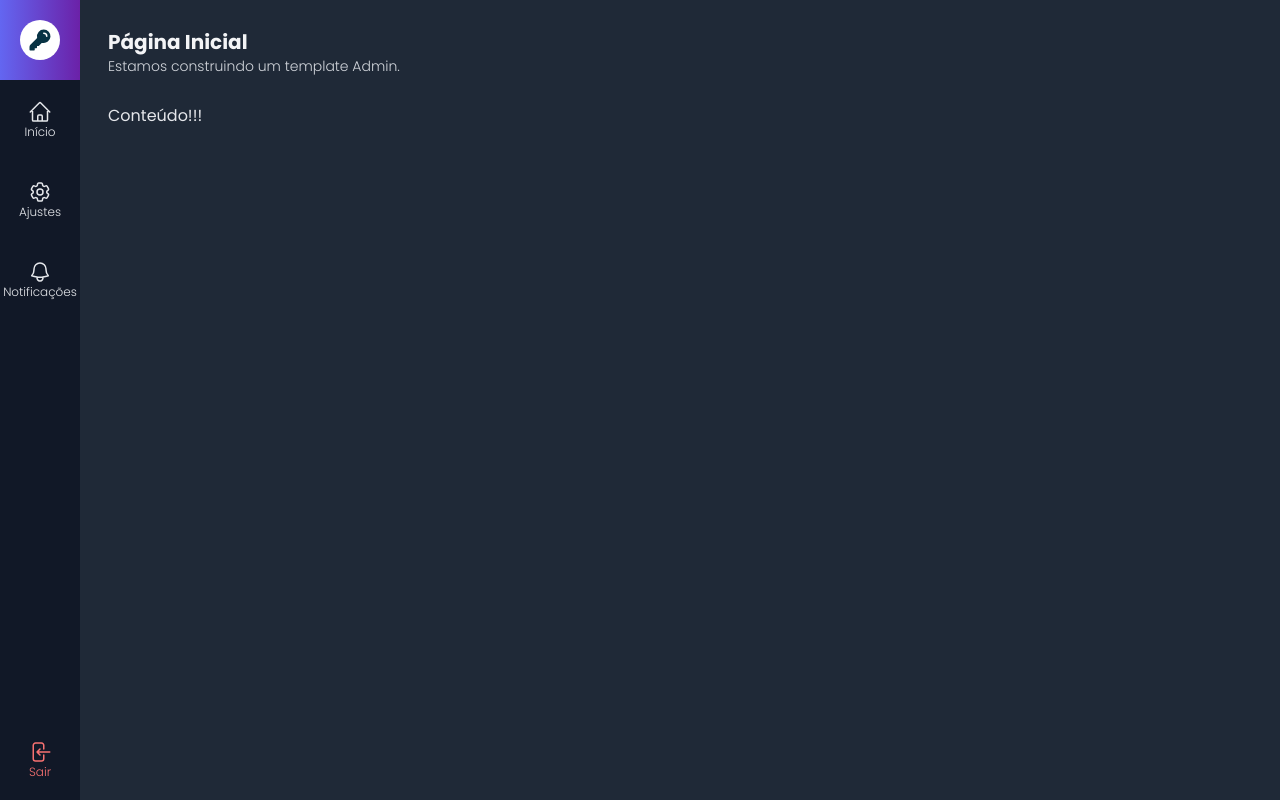
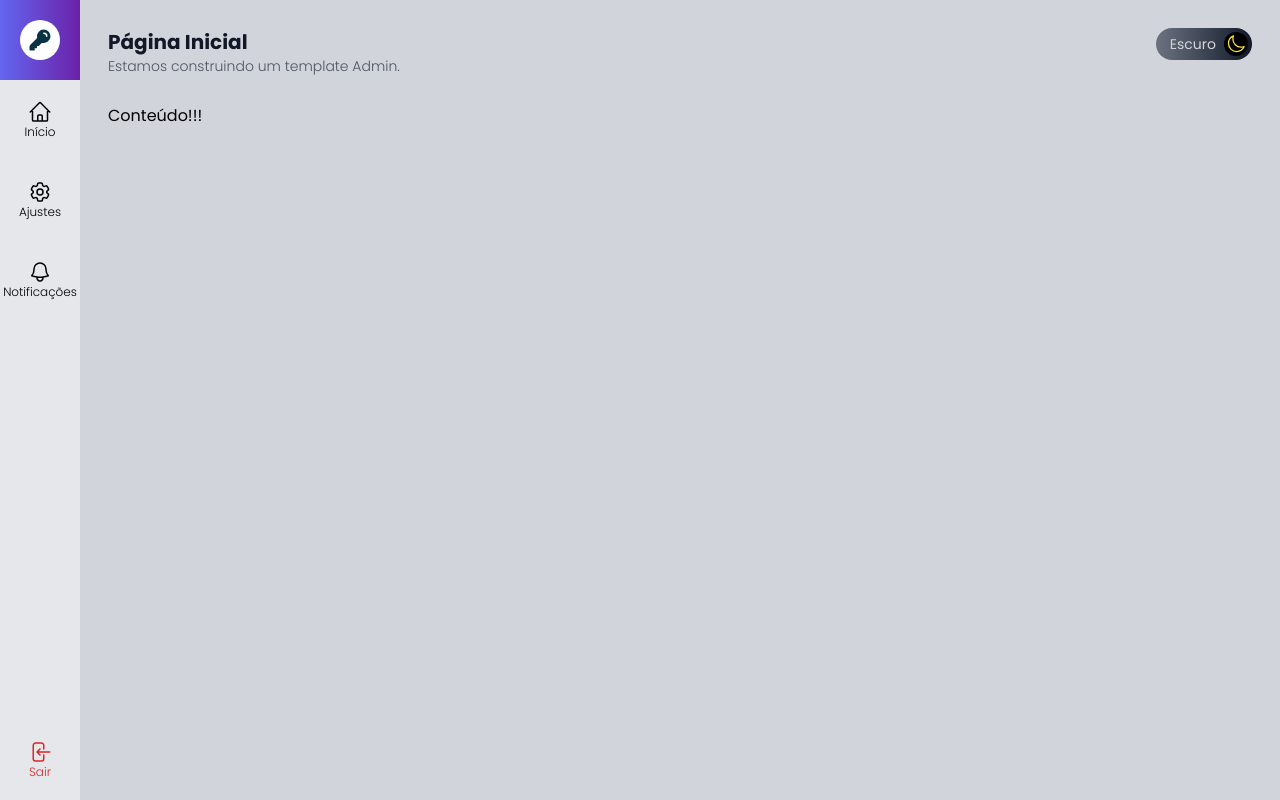
Before and after one commit to ValeskaLeandro/template-admin-next-react, a Next.js app: page / in a window 1280 px wide. Built offline with nearby package versions, Linux system fonts and the light colour scheme.

Commit message:
feat: Create change theme button

```diff
--- /dev/null
+++ b/src/components/ButtonChangeTheme.tsx
@@ -0,0 +1,46 @@
+import { MoonIcon, SunIcon } from "./icons"
+
+interface ButtonChangeThemeProps {
+  theme: string
+  changeTheme: () => void
+}
+export default function ButtonChangeTheme(props: ButtonChangeThemeProps) {
+  return props.theme === 'dark' ? (
+    <div onClick={props.changeTheme} className={`
+       hidden sm:flex items-center cursor-pointer
+      bg-gradient-to-r from-yellow-300 to-yellow-600
+      lg:w-24 w-14 h-8 p-1 rounded-full
+      `}>
+      <div  className={`
+      flex items-center justify-center bg-white text-yellow-600 w-6 h-6
+      rounded-full
+      `}>
+        {SunIcon}
+      </div>
+      <div  className={`
+      hidden lg:flex items-center ml-4 text-white
+      `}>
+        <span className="text-sm">Claro</span>
+      </div>
+    </div>
+  ) : (
+    <div onClick={props.changeTheme}  className={`
+      hidden sm:flex items-center justify-end cursor-pointer
+      bg-gradient-to-r from-gray-500 to-gray-900
+      lg:w-24 w-14 h-8 p-1 rounded-full
+    `}>
+      <div  className={`
+        hidden lg:flex items-center mr-2 text-gray-300
+      `}>
+        <span className="text-sm">Escuro</span>
+      </div>
+      <div  className={`
+      flex items-center justify-center bg-black text-yellow-300 w-6 h-6
+      rounded-full
+      `}>
+        {MoonIcon}
+      </div>
+
+    </div>
+  )
+}
--- a/src/components/icons/index.tsx
+++ b/src/components/icons/index.tsx
@@ -30,3 +30,16 @@ export const KeyIcon = (
   <path fillRule="evenodd" d="M15.75 1.5a6.75 6.75 0 00-6.651 7.906c.067.39-.032.717-.221.906l-6.5 6.499a3 3 0 00-.878 2.121v2.818c0 .414.336.75.75.75H6a.75.75 0 00.75-.75v-1.5h1.5A.75.75 0 009 19.5V18h1.5a.75.75 0 00.53-.22l2.658-2.658c.19-.189.517-.288.906-.22A6.75 6.75 0 1015.75 1.5zm0 3a.75.75 0 000 1.5A2.25 2.25 0 0118 8.25a.75.75 0 001.5 0 3.75 3.75 0 00-3.75-3.75z" clipRule="evenodd" />
   </svg>
 )
+
+export const MoonIcon = (
+  <svg xmlns="http://www.w3.org/2000/svg" fill="none" viewBox="0 0 24 24" strokeWidth={1.5} stroke="currentColor" className="w-5 h-5">
+    <path strokeLinecap="round" strokeLinejoin="round" d="M21.752 15.002A9.718 9.718 0 0118 15.75c-5.385 0-9.75-4.365-9.75-9.75 0-1.33.266-2.597.748-3.752A9.753 9.753 0 003 11.25C3 16.635 7.365 21 12.75 21a9.753 9.753 0 009.002-5.998z" />
+  </svg>
+)
+
+export const SunIcon = (
+  <svg xmlns="http://www.w3.org/2000/svg" fill="none" viewBox="0 0 24 24" strokeWidth={1.5} stroke="currentColor" className="w-5 h-5">
+    <path strokeLinecap="round" strokeLinejoin="round" d="M12 3v2.25m6.364.386l-1.591 1.591M21 12h-2.25m-.386 6.364l-1.591-1.591M12 18.75V21m-4.773-4.227l-1.591 1.591M5.25 12H3m4.227-4.773L5.636 5.636M15.75 12a3.75 3.75 0 11-7.5 0 3.75 3.75 0 017.5 0z" />
+  </svg>
+
+)
--- a/src/components/template/Layout.tsx
+++ b/src/components/template/Layout.tsx
@@ -1,6 +1,7 @@
 import LateralMenu from "./LateralMenu"
 import TopBar from "./TopBar"
 import Content from "./Content"
+import useAppData from "@/data/context/hook/useAppData"
 
 interface LayoutProps {
   title: string
@@ -10,9 +11,10 @@ interface LayoutProps {
 }
 
 export default function Layout(props: LayoutProps) {
+  const {theme} = useAppData()
   return(
     <div className={`
-      flex h-screen w-screen dark
+      flex h-screen w-screen ${theme}
     `}>
       <LateralMenu />
       <div className={`flex flex-col w-full bg-gray-300 dark:bg-gray-800 p-7`}>
--- a/src/components/template/TopBar.tsx
+++ b/src/components/template/TopBar.tsx
@@ -1,15 +1,20 @@
+import useAppData from "@/data/context/hook/useAppData"
+import ButtonChangeTheme from "../ButtonChangeTheme"
 import Title from "./Title"
 
 interface TopBarProps {
   title: string
   subtitle: string
-
 }
 
 export default function TopBar(props: TopBarProps) {
+  const {theme, changeTheme} = useAppData()
   return(
-    <div>
+    <div className={`flex`}>
       <Title title={props.title} subtitle={props.subtitle}/>
+      <div className={`flex flex-grow justify-end`}>
+        <ButtonChangeTheme theme={theme || ''} changeTheme={changeTheme || (() => {})} />
+      </div>
     </div>
   )
 }
--- /dev/null
+++ b/src/data/context/AppContext.tsx
@@ -0,0 +1,26 @@
+import { createContext, useState } from "react";
+
+type Theme = 'dark' | ''
+interface AppContextProps {
+  theme?: Theme
+  changeTheme?: () => void
+}
+const AppContext = createContext<AppContextProps>({})
+
+export function AppProvider(props: any) {
+  const [theme, setTheme] = useState<Theme>('')
+
+  function changeTheme() {
+    setTheme(theme === '' ? 'dark': '')
+  }
+
+  return(
+    <AppContext.Provider value={{
+      theme,
+      changeTheme
+    }}>
+      {props.children}
+    </AppContext.Provider>
+  )
+}
+export default AppContext
--- /dev/null
+++ b/src/data/context/hook/useAppData.ts
@@ -0,0 +1,6 @@
+import { useContext } from "react";
+import AppContext from "../AppContext";
+
+const useAppData = () => useContext(AppContext)
+
+export default useAppData
--- a/src/pages/_app.tsx
+++ b/src/pages/_app.tsx
@@ -1,7 +1,12 @@
 import '@/styles/globals.css'
 import 'tailwindcss/tailwind.css'
 import type { AppProps } from 'next/app'
+import { AppProvider } from '@/data/context/AppContext'
 
 export default function App({ Component, pageProps }: AppProps) {
-  return <Component {...pageProps} />
+  return (
+    <AppProvider>
+      <Component {...pageProps} />
+    </AppProvider>
+  )
 }
```
